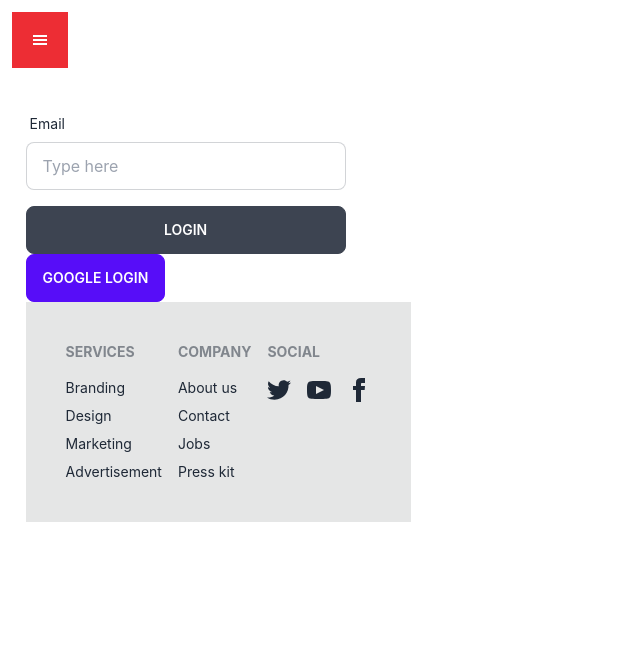
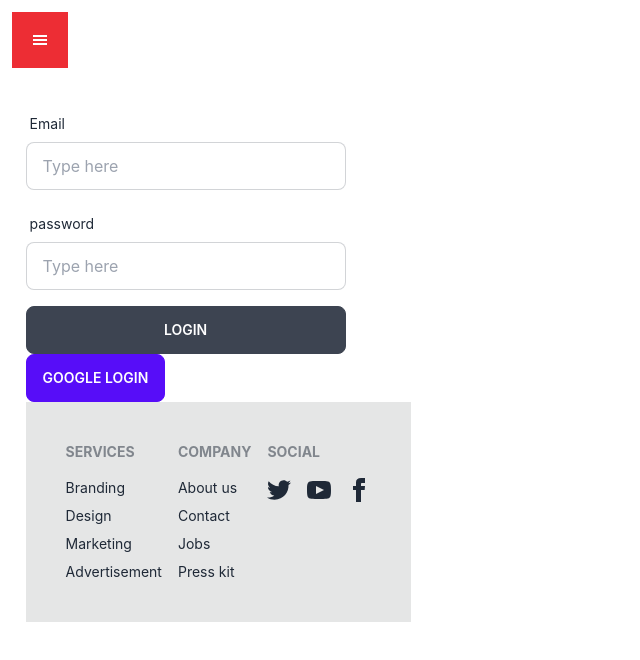
Before and after one commit to bdavijit/bioStar, a React (Create React App) app: page /Login in a window 1280 px wide. Shown: the top 660 px of the page, without its empty margins (0-640 px from the left). Built offline with nearby package versions, Linux system fonts and the light colour scheme; no server answers.

Commit message:
react hook form

```diff
--- a/src/components/Login/Login.js
+++ b/src/components/Login/Login.js
@@ -55,6 +55,39 @@ const Login2 = () => {
                                     )}
                               </label>
                         </div>
+                        <div class='form-control w-full max-w-xs'>
+                              <label class='label'>
+                                    <span class='label-text'>password</span>
+                              </label>
+                              <input
+                                    type='password'
+                                    placeholder='Type here'
+                                    class='input input-bordered w-full max-w-xs'
+                                    {...register('password', {
+                                          required: {
+                                                value: true,
+                                                message: 'password is required',
+                                          },
+                                          pattern: {
+                                                value: /(?=.*[!@#$%^&*])/,
+                                                message: 'At least one special character',
+                                          },
+                                    })}
+                              />
+                              <label class='label'>
+                                    {errors.password?.type === 'required' && (
+                                          <span className='label-text-alt text-red-500'>
+                                                {errors.password.message}
+                                          </span>
+                                    )}
+                                    {errors.password?.type === 'pattern' && (
+                                          <span className='label-text-alt text-red-500'>
+                                                {errors.password.message}
+                                          </span>
+                                    )}
+                              </label>
+                        </div>
+
                         <input
                               className='btn w-full max-w-xs text-white'
                               type='submit'
```
